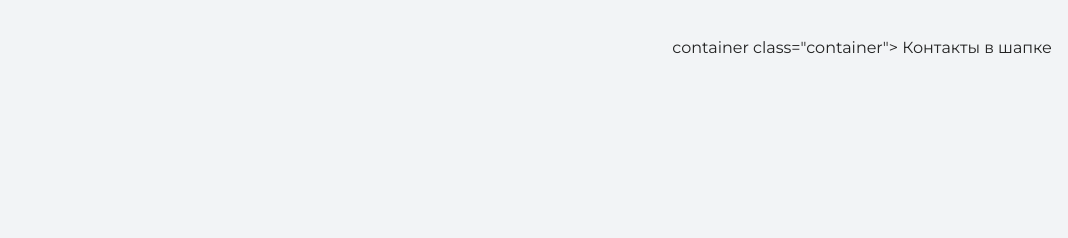
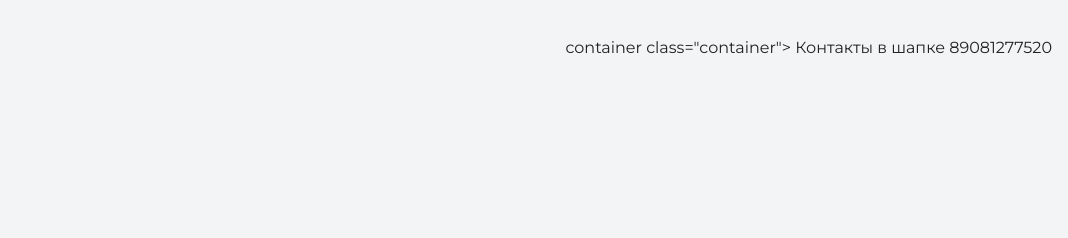
Before and after one commit to Evgenya27/my-site, a plain HTML site: page index.html in a window 1280 px wide. Shown: the top 238 px of the page, without its empty margins (212-1280 px from the left). Drawn offline with nearby package versions, Linux system fonts and the light colour scheme.

Commit message:
Add files via upload
изменение

```diff
--- a/index.html
+++ b/index.html
@@ -11,7 +11,7 @@
     <header class="page-header"><!--div с классом container с классом container-->
     <div class="container">
     container class="container">
-      Контакты в шапке
+      Контакты в шапке 89081277520
      </div>
     </header>
 
```
